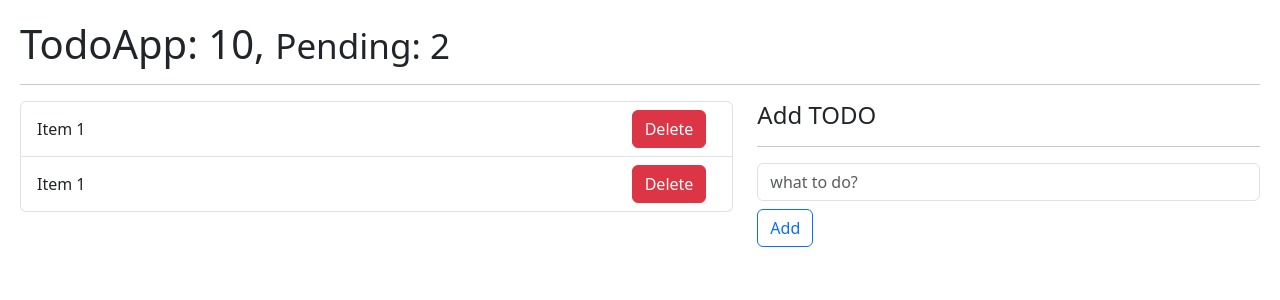
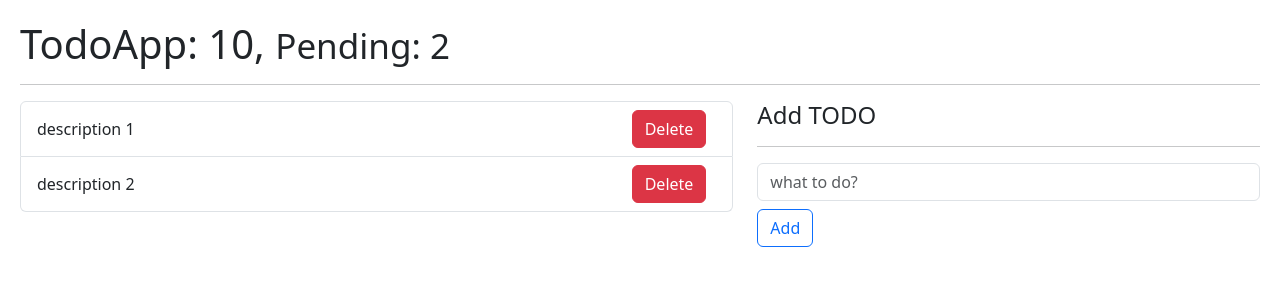
Before and after one commit to erickestradapj/react-hook-app, a React (Vite) app: page / in a window 1280 px wide. Shown: the top 300 px of the page. Built offline with nearby package versions, Linux system fonts and the light colour scheme.

Commit message:
feat: TodoApp

```diff
--- /dev/null
+++ b/src/07-useReducer/TodoAdd.jsx
@@ -0,0 +1,41 @@
+import { useForm } from '../hooks/useForm';
+
+export const TodoAdd = ({ onNewTodo }) => {
+  const { description, onInputChange, onResetForm } = useForm({
+    description: '',
+  });
+
+  const onFormSubmit = (event) => {
+    event.preventDefault();
+
+    if (description.length <= 1) {
+      return;
+    }
+
+    const newTodo = {
+      id: new Date().getTime(),
+      description: description,
+      done: false,
+    };
+
+    onNewTodo(newTodo);
+    onResetForm();
+  };
+
+  return (
+    <form onSubmit={onFormSubmit}>
+      <input
+        type='text'
+        placeholder='what to do?'
+        className='form-control'
+        name='description'
+        value={description}
+        onChange={onInputChange}
+      />
+
+      <button type='submit' className='btn btn-outline-primary mt-2'>
+        Add
+      </button>
+    </form>
+  );
+};
--- a/src/07-useReducer/TodoApp.jsx
+++ b/src/07-useReducer/TodoApp.jsx
@@ -1,4 +1,6 @@
 import { useReducer } from 'react';
+import { TodoAdd } from './TodoAdd';
+import { TodoList } from './TodoList';
 import { todoReducer } from './todoReducer';
 
 const initialState = [
@@ -17,6 +19,10 @@
 export const TodoApp = () => {
   const [todos, dispatch] = useReducer(todoReducer, initialState);
 
+  const handleNewTodo = (todo) => {
+    console.log({ todo });
+  };
+
   return (
     <>
       <h1>
@@ -26,34 +32,14 @@
 
       <div className='row'>
         <div className='col-7'>
-          <ul className='list-group'>
-            {todos.map((todo) => (
-              <li
-                key={todo.id}
-                className='list-group-item d-flex justify-content-between'
-              >
-                <span className='align-self-center'>Item 1</span>
-                <button className='btn btn-danger'>Delete</button>
-              </li>
-            ))}
-          </ul>
+          <TodoList todos={todos} />
         </div>
 
         <div className='col-5'>
           <h4>Add TODO</h4>
           <hr />
 
-          <form>
-            <input
-              type='text'
-              placeholder='what to do?'
-              className='form-control'
-            />
-
-            <button type='submit' className='btn btn-outline-primary mt-2'>
-              Add
-            </button>
-          </form>
+          <TodoAdd onNewTodo={handleNewTodo} />
         </div>
       </div>
     </>
--- /dev/null
+++ b/src/07-useReducer/TodoItem.jsx
@@ -0,0 +1,8 @@
+export const TodoItem = ({ todo }) => {
+  return (
+    <li className='list-group-item d-flex justify-content-between'>
+      <span className='align-self-center'>{todo.description}</span>
+      <button className='btn btn-danger'>Delete</button>
+    </li>
+  );
+};
--- /dev/null
+++ b/src/07-useReducer/TodoList.jsx
@@ -0,0 +1,11 @@
+import { TodoItem } from './TodoItem';
+
+export const TodoList = ({ todos = [] }) => {
+  return (
+    <ul className='list-group'>
+      {todos.map((todo) => (
+        <TodoItem key={todo.id} todo={todo} />
+      ))}
+    </ul>
+  );
+};
```
